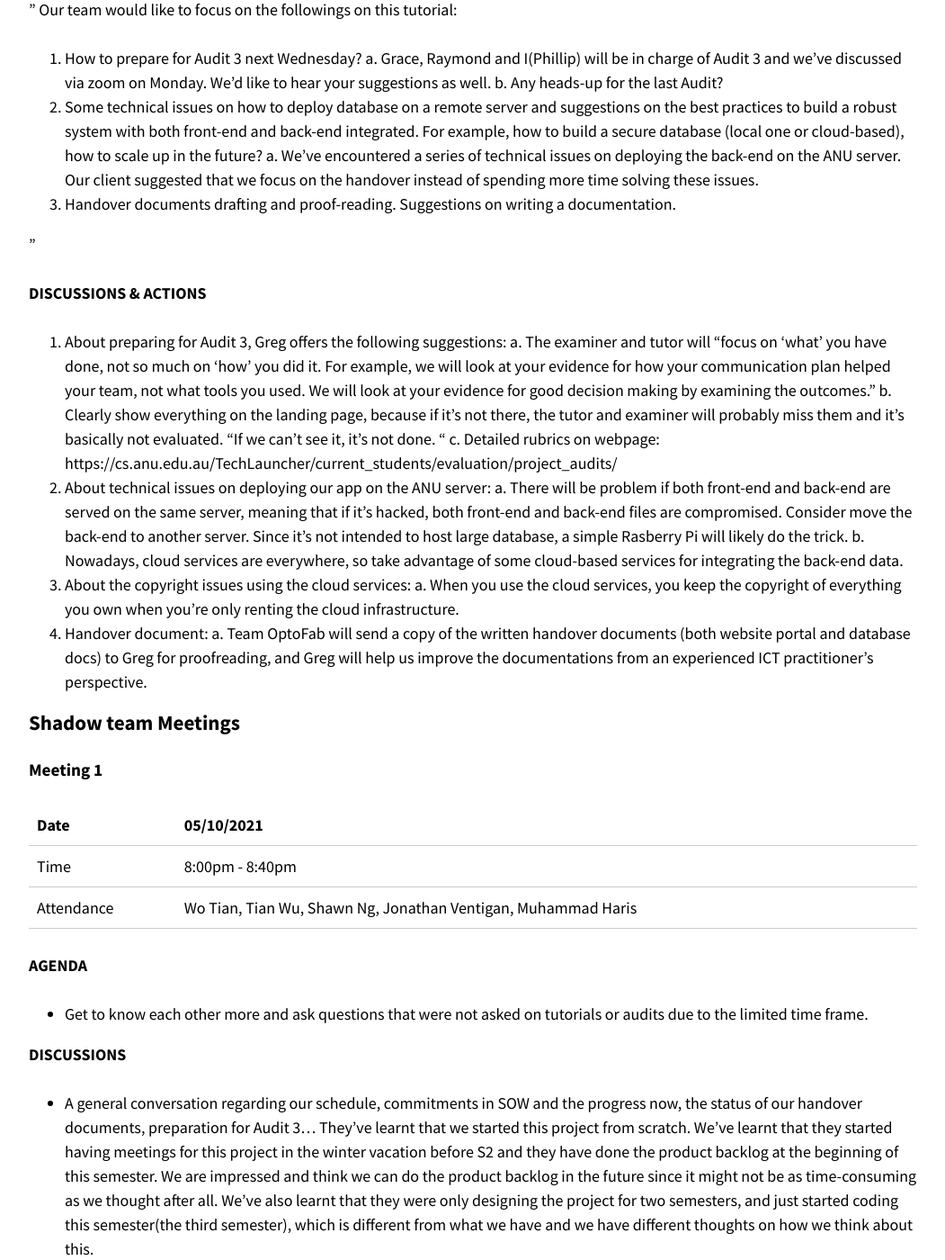
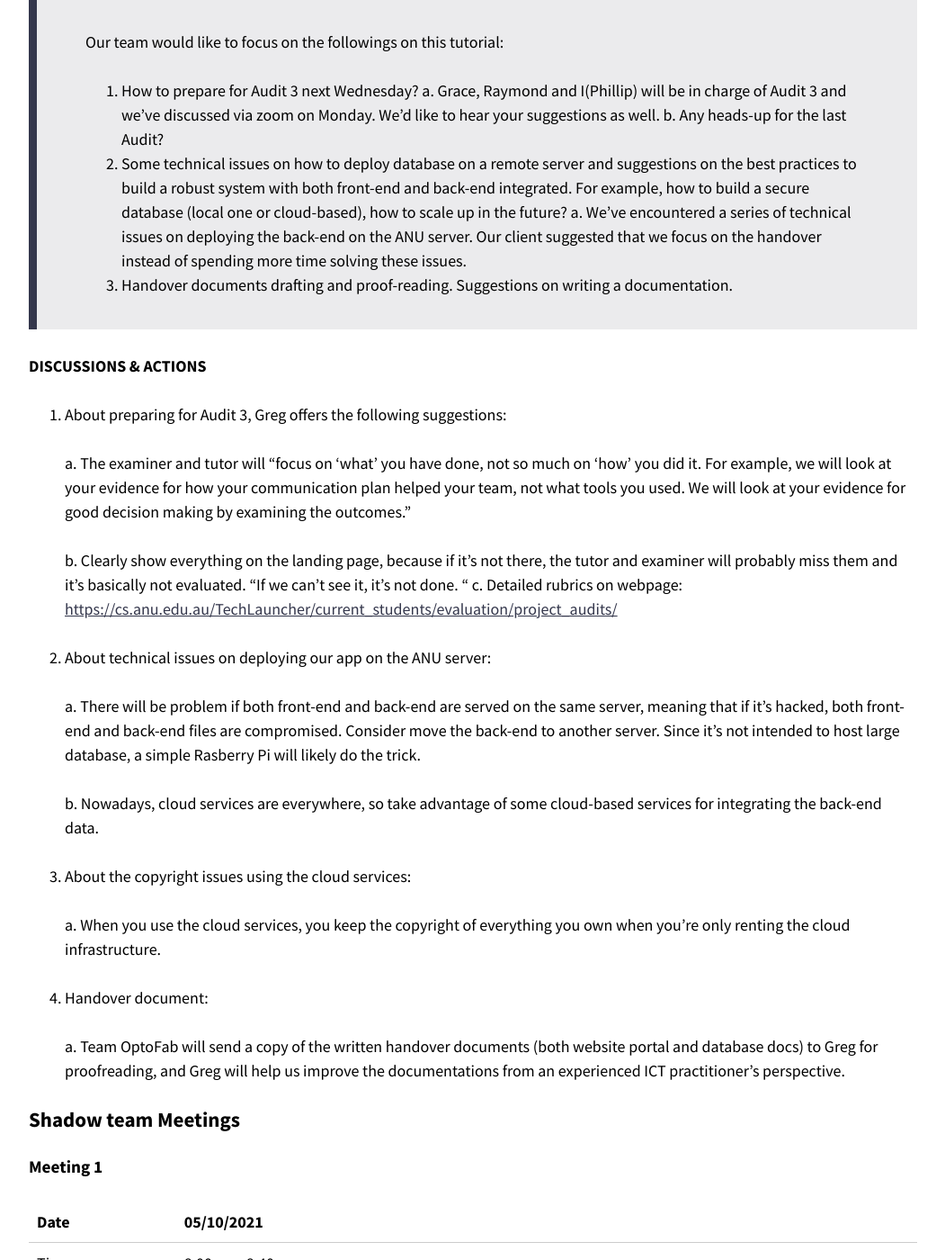
Before and after one commit to optofab/optofab.github.io, a Jekyll site: the page built from meeting_minutes.md, in a window 1280 px wide and 1400 px high, scrolled down 30587 px. Shown: the whole window at 90% size, without its empty margins (114-1165 px from the left). Built offline with Jekyll 4.4.1, drawn with Linux system fonts in a browser that asks for light colours; nearby versions of some CDN libraries; emoji names are drawn with the system emoji font.

Commit message:
fix format

```diff
--- a/meeting_minutes.md
+++ b/meeting_minutes.md
@@ -782,9 +782,9 @@ Our team:
 
 ### Meeting 16
 
-| Date       | 04/10/2021                                                    |
-| ---------- | ------------------------------------------------------------- |
-| Time       | 8:00pm - 8:30pm                                               |
+| Date       | 04/10/2021                    |
+| ---------- | ----------------------------- |
+| Time       | 8:00pm - 8:30pm               |
 | Attendance | Ruoqian Wu, Yaoyi Xu, Tian Wu |
 
 **AGENDA**
@@ -1033,39 +1033,45 @@ Note: There's no tutorial on week 8.
 
 The content of agenda is from the email sent to our tutor and shadow team:
 
-"
-Our team would like to focus on the followings on this tutorial:
-
-1. How to prepare for Audit 3 next Wednesday?
-   a. Grace, Raymond and I(Phillip) will be in charge of Audit 3 and we’ve discussed via zoom on Monday. We’d like to hear your suggestions as well.
-   b. Any heads-up for the last Audit?
-2. Some technical issues on how to deploy database on a remote server and suggestions on the best practices to build a robust system with both front-end and back-end integrated. For example, how to build a secure database (local one or cloud-based), how to scale up in the future?
-   a. We’ve encountered a series of technical issues on deploying the back-end on the ANU server. Our client suggested that we focus on the handover instead of spending more time solving these issues.
-3. Handover documents drafting and proof-reading. Suggestions on writing a documentation.
-
-"
+> Our team would like to focus on the followings on this tutorial:
+>
+> 1. How to prepare for Audit 3 next Wednesday?
+>    a. Grace, Raymond and I(Phillip) will be in charge of Audit 3 and we’ve discussed via zoom on Monday. We’d like to hear your suggestions as well.
+>    b. Any heads-up for the last Audit?
+> 2. Some technical issues on how to deploy database on a remote server and suggestions on the best practices to build a robust system with both front-end and back-end integrated. For example, how to build a secure database (local one or cloud-based), how to scale up in the future?
+>    a. We’ve encountered a series of technical issues on deploying the back-end on the ANU server. Our client suggested that we focus on the handover instead of spending more time solving these issues.
+> 3. Handover documents drafting and proof-reading. Suggestions on writing a documentation.
 
 **DISCUSSIONS & ACTIONS**
 
 1. About preparing for Audit 3, Greg offers the following suggestions:
+
    a. The examiner and tutor will "focus on 'what' you have done, not so much on 'how' you did it. For example, we will look at your evidence for how your communication plan helped your team, not what tools you used. We will look at your evidence for good decision making by examining the outcomes."
+
    b. Clearly show everything on the landing page, because if it's not there, the tutor and examiner will probably miss them and it's basically not evaluated. "If we can't see it, it's not done. "
-   c. Detailed rubrics on webpage: https://cs.anu.edu.au/TechLauncher/current_students/evaluation/project_audits/
+   c. Detailed rubrics on webpage: <https://cs.anu.edu.au/TechLauncher/current_students/evaluation/project_audits/>
+
 2. About technical issues on deploying our app on the ANU server:
+
    a. There will be problem if both front-end and back-end are served on the same server, meaning that if it's hacked, both front-end and back-end files are compromised. Consider move the back-end to another server. Since it's not intended to host large database, a simple Rasberry Pi will likely do the trick.
+
    b. Nowadays, cloud services are everywhere, so take advantage of some cloud-based services for integrating the back-end data.
+
 3. About the copyright issues using the cloud services:
+
    a. When you use the cloud services, you keep the copyright of everything you own when you're only renting the cloud infrastructure.
+
 4. Handover document:
+
    a. Team OptoFab will send a copy of the written handover documents (both website portal and database docs) to Greg for proofreading, and Greg will help us improve the documentations from an experienced ICT practitioner's perspective.
 
 ### Shadow team Meetings
 
 #### Meeting 1
 
-| Date       | 05/10/2021                                                                    |
-| ---------- | ----------------------------------------------------------------------------- |
-| Time       | 8:00pm - 8:40pm                                                              |
+| Date       | 05/10/2021                                                    |
+| ---------- | ------------------------------------------------------------- |
+| Time       | 8:00pm - 8:40pm                                               |
 | Attendance | Wo Tian, Tian Wu, Shawn Ng, Jonathan Ventigan, Muhammad Haris |
 
 **AGENDA**
```
